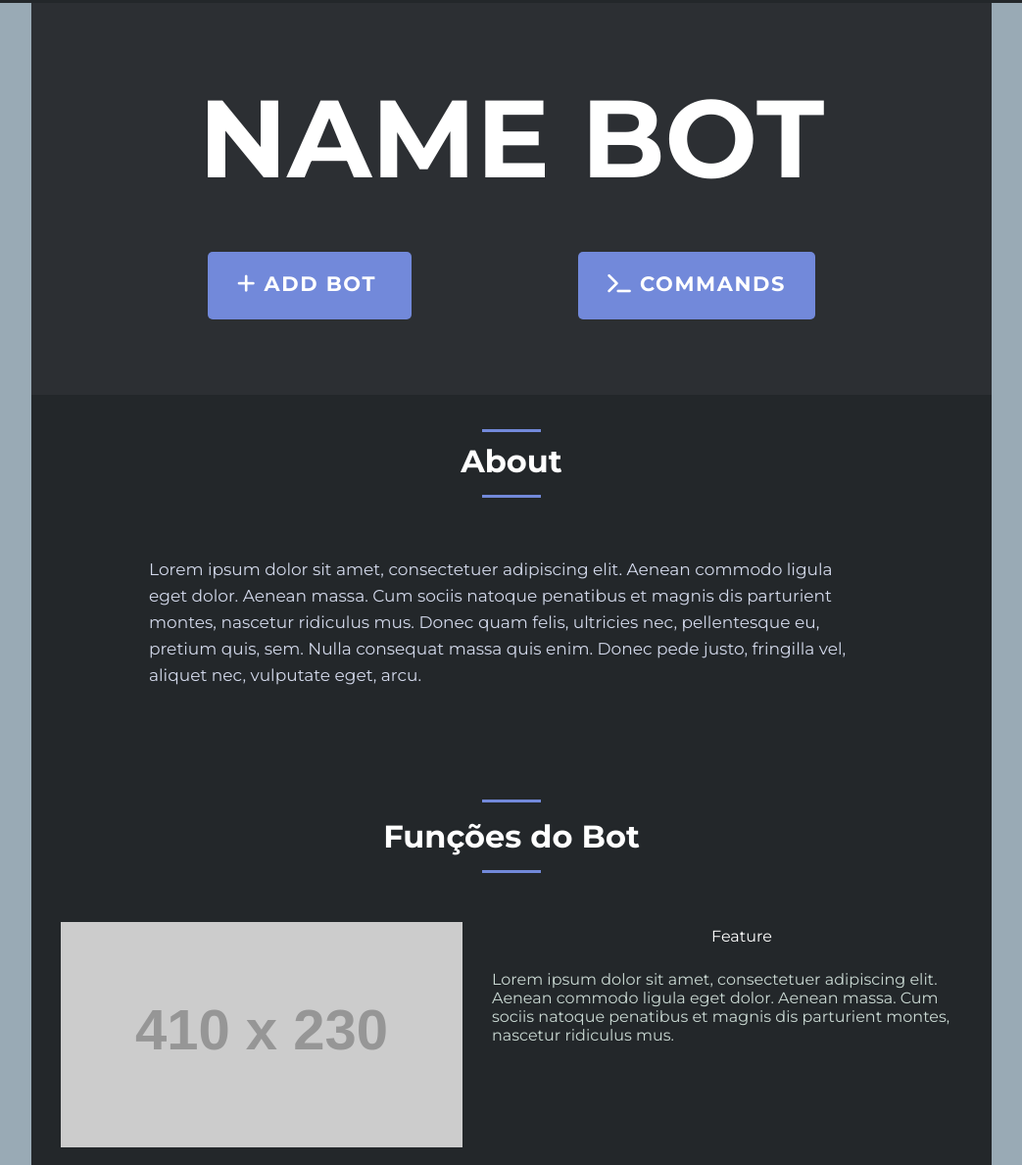
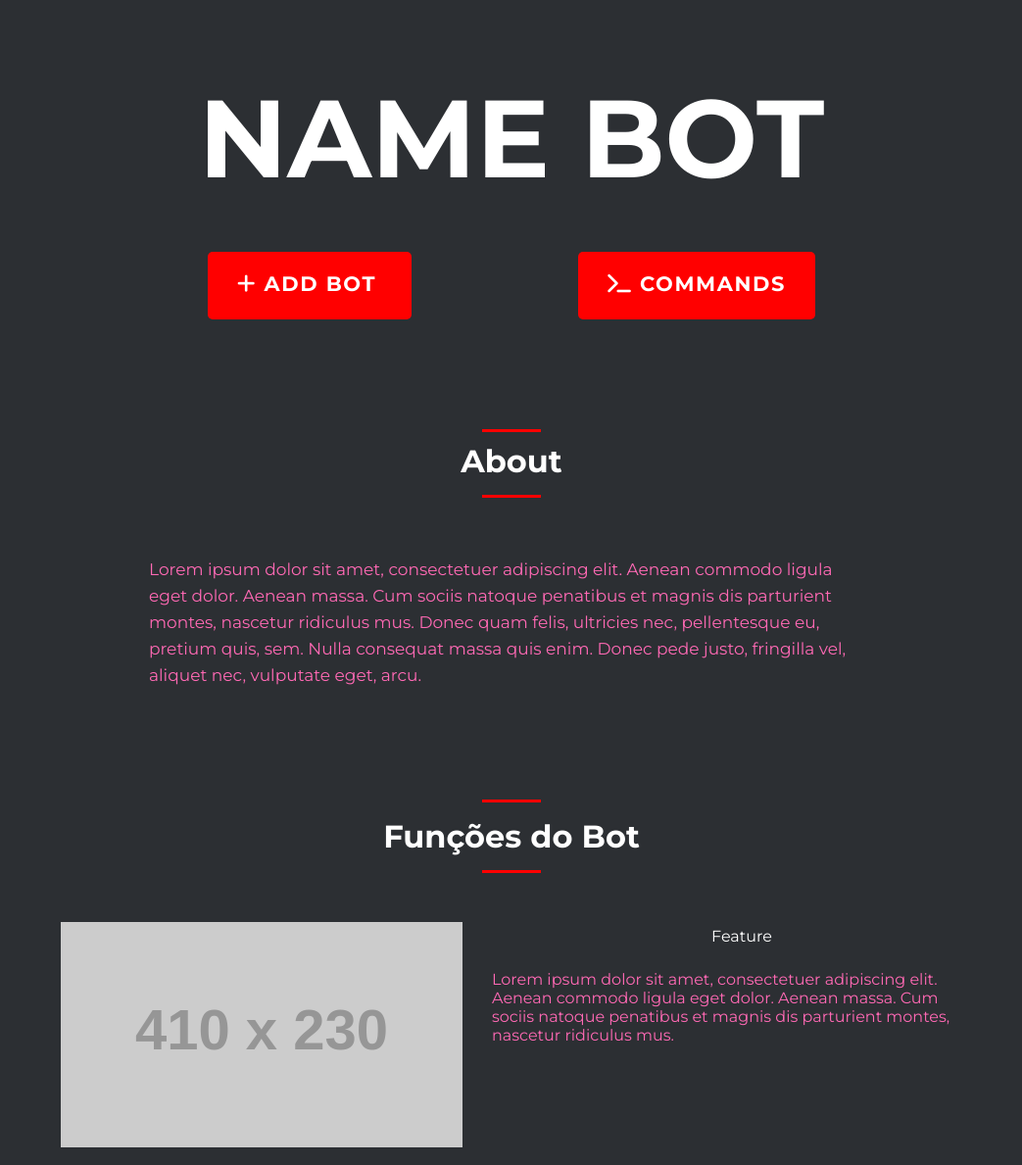
Before and after one commit to 7ra/website1, a plain HTML site: page index.html in a window 1280 px wide. Shown: the part 67-1256 px from the top of the page at 98% size, without its empty margins (118-1161 px from the left). Drawn offline with Linux system fonts and the light colour scheme; placeholder pictures from the web are drawn by us.

Commit message:
Update style.css

```diff
--- a/style.css
+++ b/style.css
@@ -16,7 +16,7 @@
 /*Styles*/
 body {
 	height: 800px;
-	background: #99AAB5;
+	background: #2C2F33;
 	font-family: 'Montserrat', sans-serif;
 }
 
@@ -25,7 +25,7 @@ body {
 	position: fixed;
 	top: 0px;
 	width: 100%;
-	background: #23272A;
+	background: #2C2F33;
 	padding: 15px 0;
 	z-index: 10;
 }
@@ -82,7 +82,7 @@ body {
     position: relative;
     margin: 0px 85px 0px 85px;
     padding: 25px 30px;
-    background: #7289DA;
+    background: #FF0000;
     border-radius: 5px;
     line-height: 20px;
     text-transform: uppercase;
@@ -101,7 +101,7 @@ body {
 
 /*Sobre*/
 .about {
-	background: #23272A;
+	background: #2C2F33;
 
 }
 
@@ -118,13 +118,13 @@ body {
 	display: block;
 	width: 60px;
 	height: 3px;
-	background: #7289DA;
+	background: #FF0000;
 	margin: 15px auto 10px auto;
 }
 
 .about_content .txt {
 	font-size: 17px;
-	color: #d2d8ea;
+	color: #FF69B4;
 	line-height: 27px;
 	margin: 0;
 	padding: 30px 120px 78px;
@@ -134,7 +134,7 @@ body {
 
 .func {
 	height: 500px; /* testando o comprimento */
-	background: #23272A;
+	background: #2C2F33;
 }
 
 .func .func_title {
@@ -155,7 +155,7 @@ body {
 	display: block;
 	width: 60px;
 	height: 3px;
-	background: #7289DA;
+	background: #FF0000;
 	margin: 15px auto 15px auto;
 }
 
@@ -176,7 +176,7 @@ body {
 .func_subtitle p {
 	position: relative;
 	padding: 5px 30px;
-	color: #C9D8D2;
+	color: #FF69B4;
 }
 
 .left img {
@@ -207,7 +207,7 @@ body {
 	display: block;
 	width: 60px;
 	height: 3px;
-	background: #7289DA;
+	background: #FF0000;
 	margin: 15px auto 15px auto;
 }
 
```
